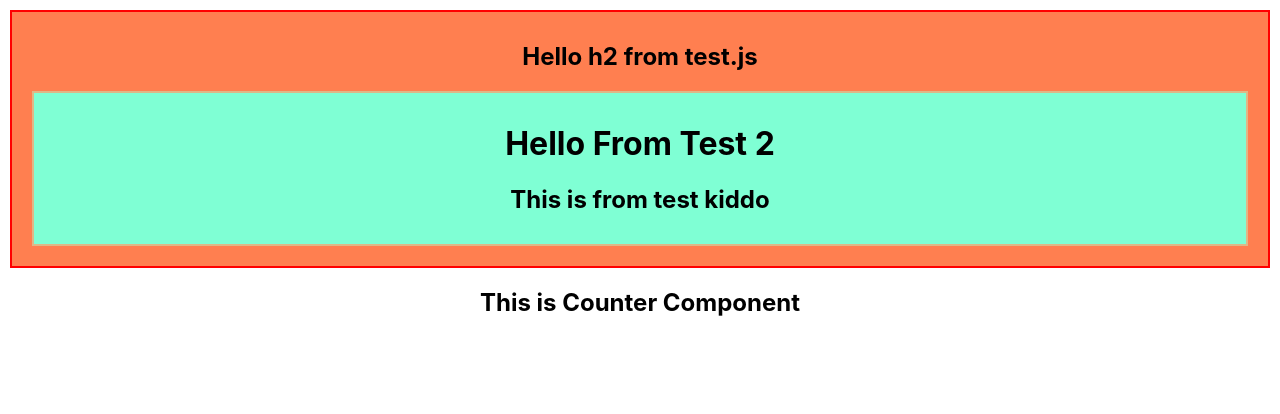
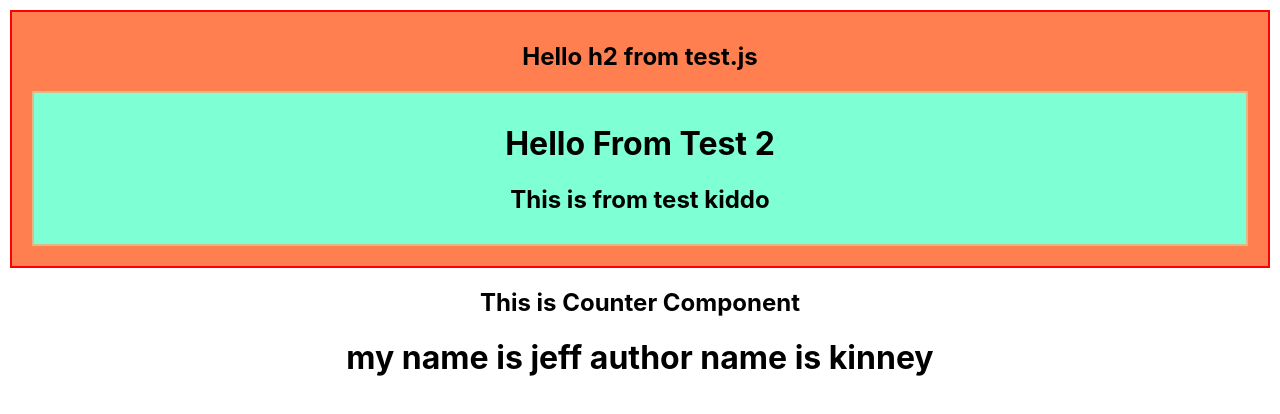
Before and after one commit to capnemo20/demo-projects, a React (Create React App) app: page / in a window 1280 px wide. Shown: the top 414 px of the page. Built offline with nearby package versions, Linux system fonts and the light colour scheme.

Commit message:
passing data through components

```diff
--- a/src/App.js
+++ b/src/App.js
@@ -4,12 +4,27 @@ import Test from './components/Test/Test';
 import Test2 from './components/Test2/Test2';
 
 function App() {
+  const myObj = {
+    name:"jeff",
+    author: "kinney"
+  }
   return (
     <div className="App">
      <Test name = "kiddo"></Test>
      <Counter></Counter>
+     <Greet name = {myObj.name} author = {myObj.author}></Greet>
     </div>
   );
 }
 
+function Greet(props){
+    console.log(props);
+    const {name, author} = props;
+    return(
+      <div>
+        <h1>{`my name is ${name} author name is ${author}`}</h1>
+      </div>
+    )
+}
+
 export default App;
```
